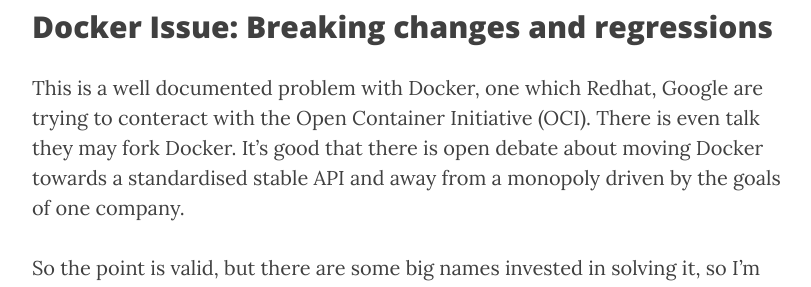
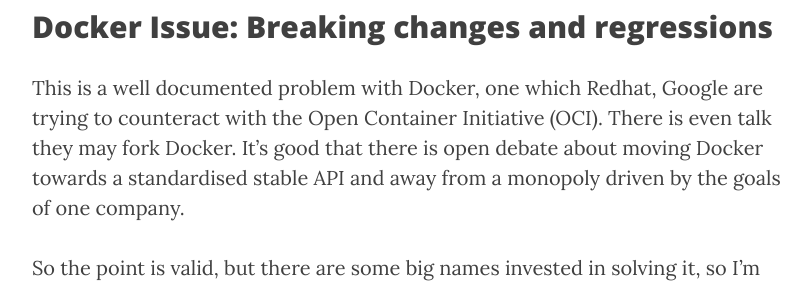
Before and after one commit to nemski/nemski.github.com, a Jekyll site: the page built from _posts/2016-11-05-docker-in-production.markdown, in a window 1280 px wide and 900 px high, scrolled down 718 px. Shown: the part 185-472 px from the top of the window, without its empty margins (233-1044 px from the left). Built offline with Jekyll 4.4.1, drawn with Linux system fonts in a browser that asks for light colours; nearby versions of some CDN libraries; library files that are not in the unit come from our copies; some of the changed text lies outside the part shown.

Commit message:
spellcheck :-)

```diff
--- a/_posts/2016-11-05-docker-in-production.markdown
+++ b/_posts/2016-11-05-docker-in-production.markdown
@@ -12,7 +12,7 @@
 
 ## Docker Issue: Breaking changes and regressions
 
-This is a well documented problem with Docker, one which Redhat, Google are trying to conteract with the Open Container Initiative (OCI). There is even talk they may fork Docker.
+This is a well documented problem with Docker, one which Redhat, Google are trying to counteract with the Open Container Initiative (OCI). There is even talk they may fork Docker.
 It's good that there is open debate about moving Docker towards a standardised stable API and away from a monopoly driven by the goals of one company.
 
 So the point is valid, but there are some big names invested in solving it, so I'm optimistic we'll see some stability in the future.
```
Also changed, not shown: other parts of _posts/2016-11-05-docker-in-production.markdown (+1 -1 lines).
